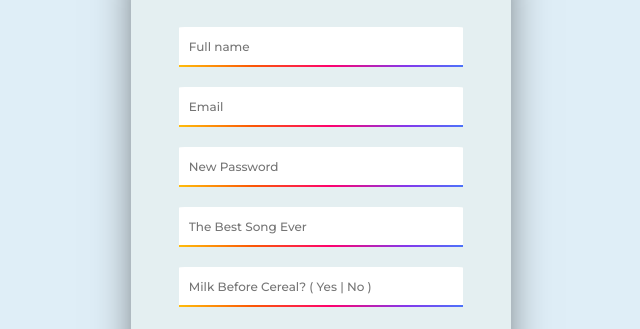
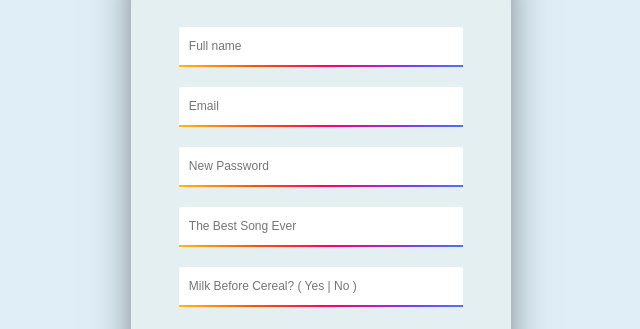
Before and after one commit to addixit1/in.github.io, a plain HTML site: page sigin.html in a window 1280 px wide. Shown: the part 184-513 px from the top of the page, 319-959 px from the left. Drawn offline with Linux system fonts and the light colour scheme; a web font is replaced by a local one.

Commit message:
Update sign.css

```diff
--- a/sign.css
+++ b/sign.css
@@ -82,9 +82,9 @@ input {
     padding-left: 10px;
     margin-bottom: 20px;
     background: white;
-    font-family: Montserrat;
+/*     font-family: Montserrat; */
     font-weight: 500;
-    color: #fff;
+    color: black;
     font-size: 12px;
     border-bottom: 2px solid transparent;
     border-top-left-radius: 2%;
```
